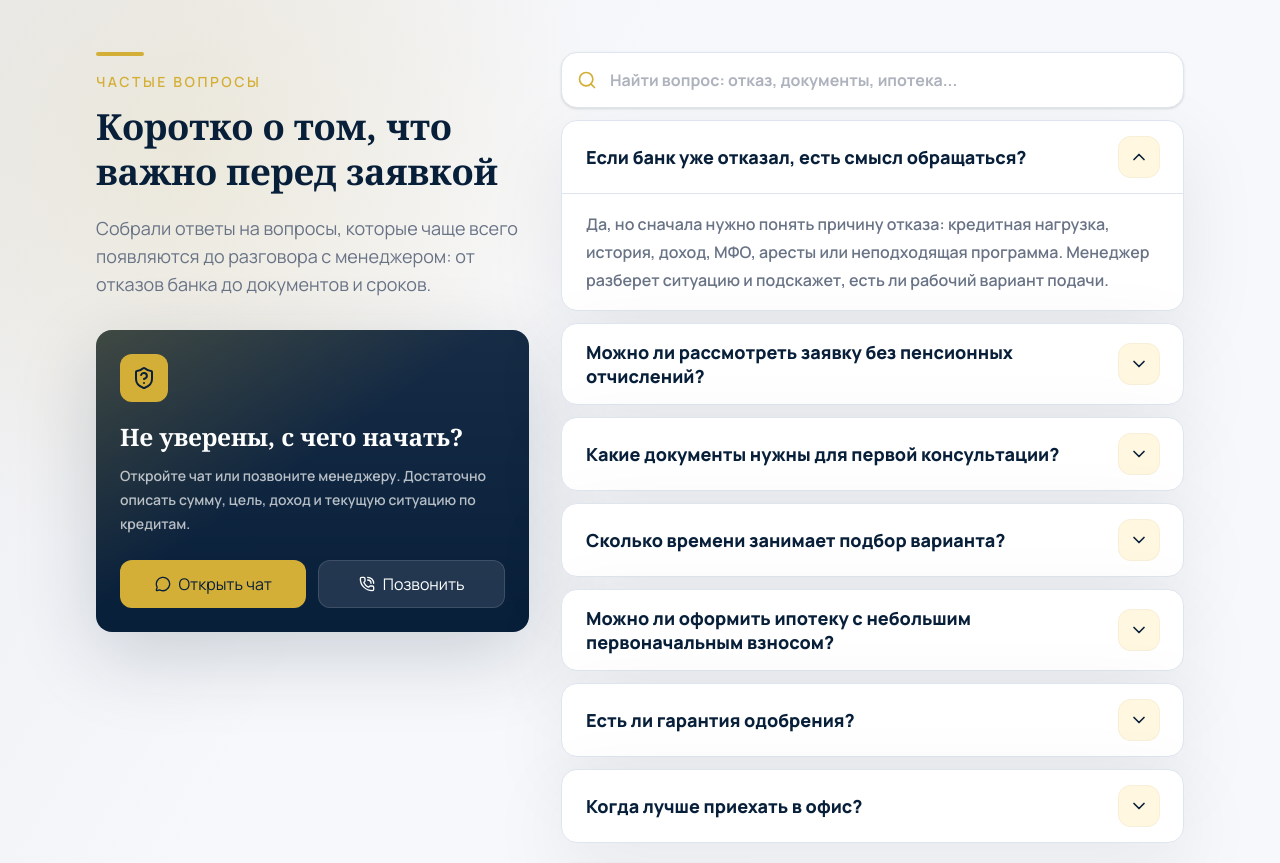
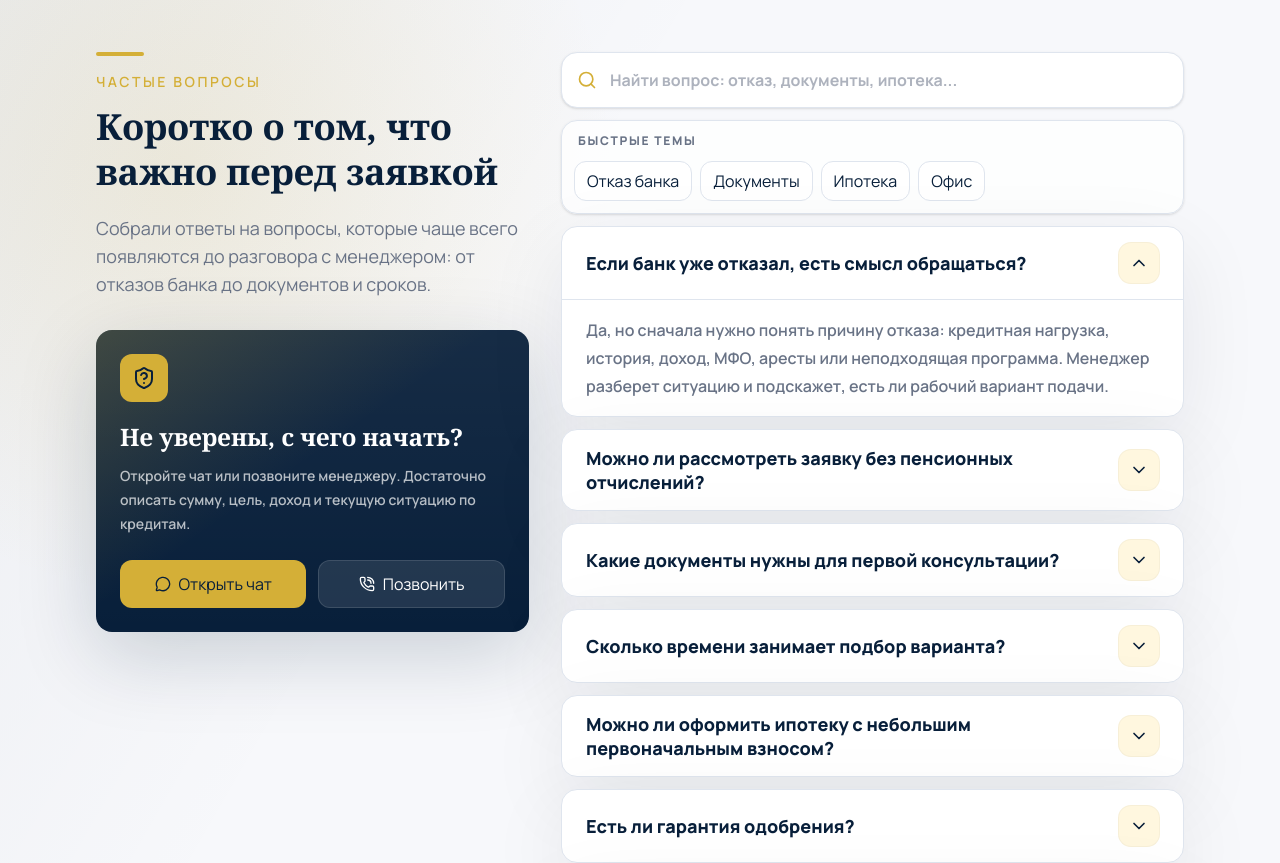
Before and after one commit to talgat-code/mmfinance-prac-, a React (Vite) app: page / in a window 1280 px wide. Shown: the part 7620-8483 px from the top of the page. Built offline with nearby package versions, Linux system fonts and the light colour scheme.

Commit message:
Add FAQ topic filters

```diff
--- a/src/components/sections/Faq.tsx
+++ b/src/components/sections/Faq.tsx
@@ -18,6 +18,11 @@ type FaqItem = {
   question: string
 }
 
+type FaqTopic = {
+  label: string
+  query: string
+}
+
 const normalizeFaqText = (value: string) =>
   value.toLowerCase().replaceAll('\u0451', '\u0435').trim()
 
@@ -26,6 +31,7 @@ export function Faq() {
   const [openIndex, setOpenIndex] = useState<number | null>(0)
   const [searchQuery, setSearchQuery] = useState('')
   const items = t('faq.items', { returnObjects: true }) as FaqItem[]
+  const topics = t('faq.topics.items', { returnObjects: true }) as FaqTopic[]
   const phoneHref = t('contacts.phoneHref')
   const normalizedSearchQuery = normalizeFaqText(searchQuery)
   const filteredItems = normalizedSearchQuery
@@ -110,6 +116,36 @@ export function Faq() {
               />
             </div>
 
+            <div className="rounded-2xl border border-border bg-white/80 p-3 shadow-sm">
+              <p className="px-1 text-xs font-black uppercase tracking-[0.14em] text-muted">
+                {t('faq.topics.title')}
+              </p>
+              <div className="mt-3 flex flex-wrap gap-2">
+                {topics.map((topic) => {
+                  const isActive =
+                    normalizeFaqText(topic.query) === normalizedSearchQuery
+
+                  return (
+                    <button
+                      className={`inline-flex min-h-10 items-center rounded-xl border px-3 text-sm font-black transition ${
+                        isActive
+                          ? 'border-accent bg-accent text-primary shadow-[0_12px_30px_rgb(212_175_55_/_0.18)]'
+                          : 'border-border bg-white text-primary hover:border-accent/60 hover:text-primary'
+                      }`}
+                      key={topic.query}
+                      onClick={() => {
+                        setSearchQuery(isActive ? '' : topic.query)
+                        setOpenIndex(0)
+                      }}
+                      type="button"
+                    >
+                      {topic.label}
+                    </button>
+                  )
+                })}
+              </div>
+            </div>
+
             {filteredItems.length > 0 ? (
               filteredItems.map((item, index) => {
                 const isOpen = openIndex === index
--- a/src/locales/kk.json
+++ b/src/locales/kk.json
@@ -390,6 +390,27 @@
       "emptyTitle": "Ештеңе табылмады",
       "emptyText": "Басқа сөз енгізіңіз немесе менеджерге жазыңыз - ол алғашқы қадамды тез айтады."
     },
+    "topics": {
+      "title": "Жылдам тақырыптар",
+      "items": [
+        {
+          "label": "Банк бас тартты",
+          "query": "бас тарт"
+        },
+        {
+          "label": "Құжаттар",
+          "query": "құжат"
+        },
+        {
+          "label": "Ипотека",
+          "query": "ипотека"
+        },
+        {
+          "label": "Офис",
+          "query": "офис"
+        }
+      ]
+    },
     "items": [
       {
         "question": "Банк бас тартса, қайта қарауға бола ма?",
--- a/src/locales/ru.json
+++ b/src/locales/ru.json
@@ -390,6 +390,27 @@
       "emptyTitle": "Ничего не нашли",
       "emptyText": "Попробуйте другое слово или напишите менеджеру - он быстро подскажет первый шаг."
     },
+    "topics": {
+      "title": "Быстрые темы",
+      "items": [
+        {
+          "label": "Отказ банка",
+          "query": "отказ"
+        },
+        {
+          "label": "Документы",
+          "query": "документы"
+        },
+        {
+          "label": "Ипотека",
+          "query": "ипотека"
+        },
+        {
+          "label": "Офис",
+          "query": "офис"
+        }
+      ]
+    },
     "items": [
       {
         "question": "Если банк уже отказал, есть смысл обращаться?",
```
